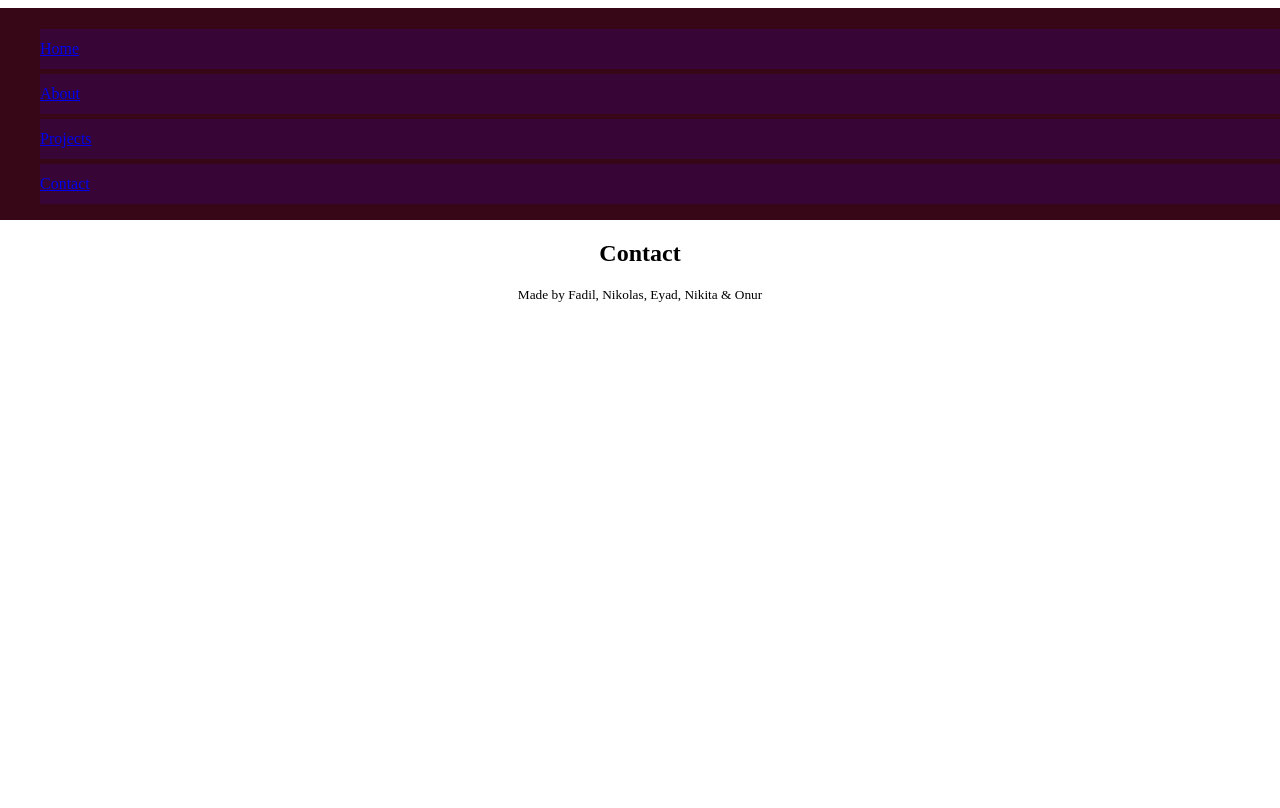
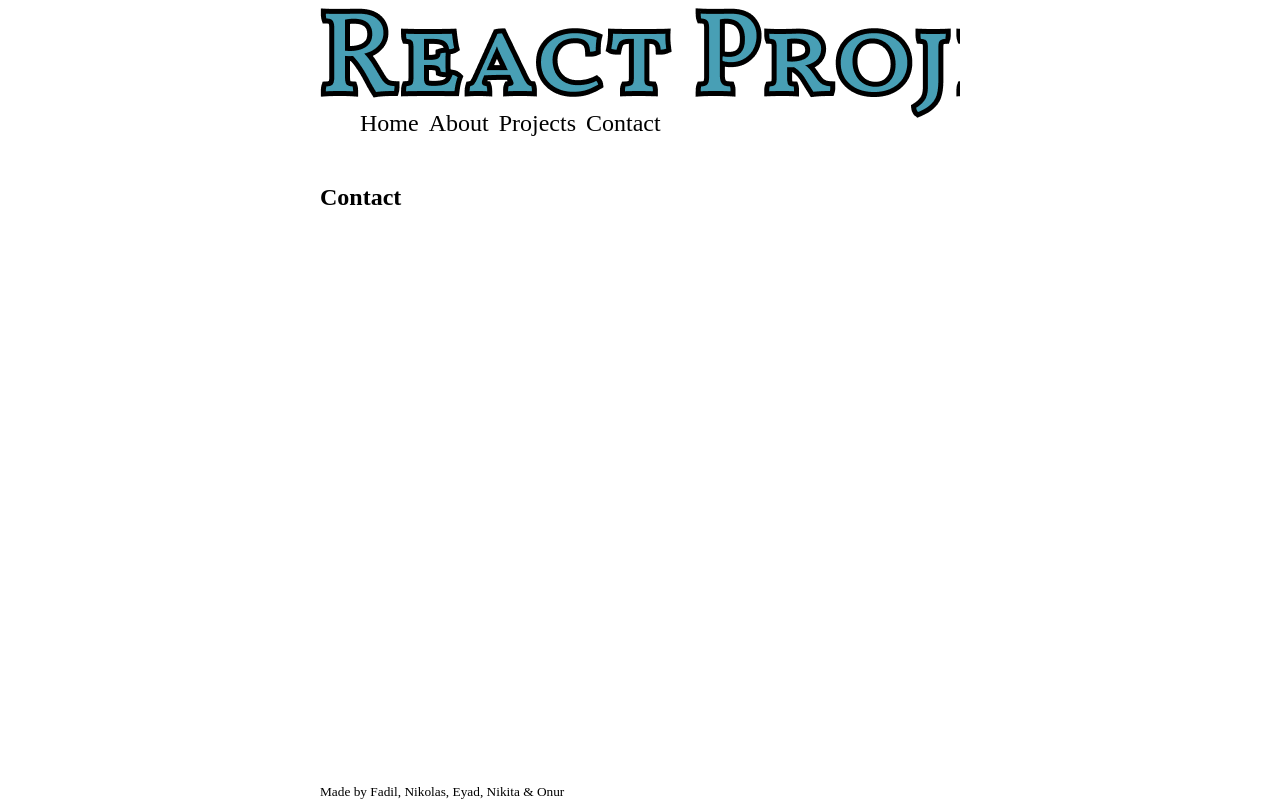
Before and after one commit to FaaDiiL/react-platform, a React (Create React App) app: page /contact in a window 1280 px wide. Built offline with nearby package versions, Linux system fonts and the light colour scheme.

Commit message:
Styling fix...

```diff
--- a/src/App.js
+++ b/src/App.js
@@ -8,7 +8,6 @@
 const StyledApp = styled.div`
   display: flex;
   flex-direction: column;
-  align-items: center;
   width: 50vw;
   margin: 0 auto;
 `
--- a/src/Header/Header.js
+++ b/src/Header/Header.js
@@ -1,11 +1,11 @@
 import styled from 'styled-components'
 
+import logo from '../img/logo.png'
 import Navigation from './Navigation/Navigation'
 
 const StyledHeader = styled.header`
-color: #fff;
-background-color: #370617;
-width: 100vw;
+background: url(${logo}) no-repeat ;
+width: 100%;
 `
 
 function Header(props) {
--- a/src/Header/Navigation/Navigation.js
+++ b/src/Header/Navigation/Navigation.js
@@ -1,16 +1,34 @@
 import React from 'react'
 import { Link } from 'react-router-dom'
-
 import styled from 'styled-components'
 
 const StyledUl = styled.ul`
+display: flex;
+justify-content: flex-start;
+max-width: 824px;
+margin-top: 90px;
 list-style: none;
 `
 
 const StyledLi = styled.li`
-background-color:  #370637;
+font-size: 24px;
 line-height: 2.5rem;
+padding-right: 10px;
 margin: 5px 0px;
+
+a{
+    text-decoration:none;
+}
+
+a:link, a:visited {
+color:#000;
+}
+
+a:hover, .active {
+color:#3e92cc;
+}
+
+
 `
 
 function Navigation() {
--- a/src/Main/About/About.js
+++ b/src/Main/About/About.js
@@ -1,7 +1,15 @@
 import React from 'react'
+import styled from 'styled-components'
 
+const StyledContainer = styled.div`
+min-height: 75vh;
+`
 function About() {
-    return (<h2>About</h2>)
+    return (
+        <StyledContainer>
+            <h2>About</h2>
+        </StyledContainer>
+    )
 }
 
 export default About
--- a/src/Main/Contact/Contact.js
+++ b/src/Main/Contact/Contact.js
@@ -1,8 +1,14 @@
 import React from 'react'
+import styled from 'styled-components'
 
+const StyledContainer = styled.div`
+min-height: 75vh;
+`
 function Contact() {
     return (
-        <h2>Contact</h2>
+        <StyledContainer>
+            <h2>Contact</h2>
+        </StyledContainer>
     )
 }
 
--- a/src/Main/Home/Home.js
+++ b/src/Main/Home/Home.js
@@ -1,7 +1,15 @@
 import React from 'react'
+import styled from 'styled-components'
 
+const StyledContainer = styled.div`
+min-height: 75vh;
+`
 function Home() {
-    return (<h2>Home</h2>)
+    return (
+        <StyledContainer>
+            <h2>Home</h2>
+        </StyledContainer>
+    )
 }
 
 export default Home
--- a/src/Main/Main.js
+++ b/src/Main/Main.js
@@ -5,16 +5,22 @@
 import Home from './Home/Home'
 import Projects from './Projects/Projects'
 
+import styled from 'styled-components'
+
+const StyledContainer = styled.div`
+min-height: 75vh;
+`
+
 function Main() {
     return (
-        <>
+        <StyledContainer>
             <Switch>
                 <Route exact path='/'><Home /></Route>
                 <Route path='/about'><About /></Route>
                 <Route path='/projects'><Projects /></Route>
                 <Route path='/contact'><Contact /></Route>
             </Switch>
-        </>
+        </StyledContainer>
     )
 }
 
--- a/src/index.css
+++ b/src/index.css
@@ -1,5 +1,8 @@
 *{
-  margin: 0px;
+  margin: 0px auto;
   padding:0px;
   box-sizing: border-box;
 }
+h2 {
+  font-size:82px;
+}
```
Also changed, not shown: src/img/React Project.svg (added), src/img/logo.png (added).
